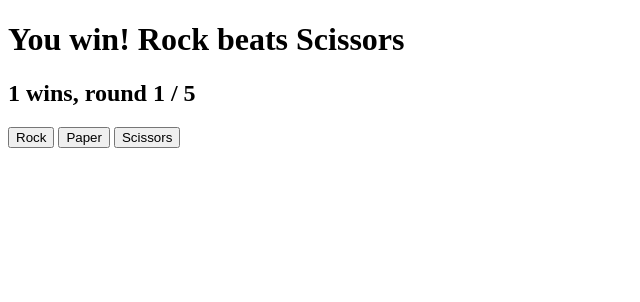
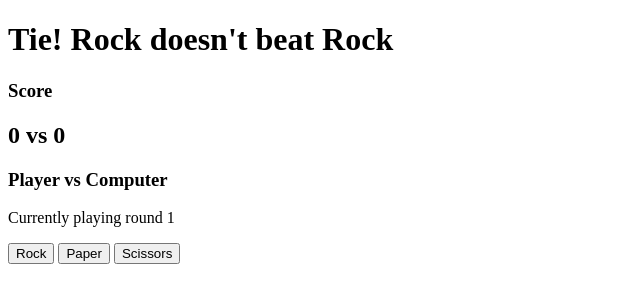
Before and after one commit to stieludv/top-rock-paper-scissors, a plain HTML site: page index.html in a window 1280 px wide. Both pictures are taken after a click on the button "Rock". Shown: the whole page, without its empty margins (0-640 px from the left). Drawn offline with Linux system fonts and the light colour scheme.

Commit message:
game ui now works with no bugs

```diff
--- a/game.js
+++ b/game.js
@@ -102,9 +102,9 @@ function gameConsole(rounds) {
 ///
 
 // Keep track of result
-let maxRounds = 5;
+let winningScore = 5;
+let computerWins = 0;
 let playerWins = 0;
-let ties = 0;
 let round = 0;
 
 // Display result of played round
@@ -113,50 +113,57 @@ function displayPlayerMessage(message) {
 }
 
 // Display result of played round
-function displayPlayerWins(wins) {
-    document.getElementById("wins").textContent = `${wins} wins, round ${round} / ${maxRounds}`;
+function displayRunningScore(playerWins, computerWins, round) {
+    document.getElementById("score").textContent = `${playerWins} vs ${computerWins}`;
+    document.getElementById("round").textContent = `Currently playing round ${round}`;
 }
 
 // Play a round with UI
-function playRoundUI(e) {
+function playGameUI(e) {
     // Play round
     const cc = getComputerChoice();
     const pc = e.target.dataset["choice"];
     const result = playRound(pc, cc);
+
+    // Change score
     if (result === "win") playerWins++;
+    if (result === "lost") computerWins++;
+
+    // Increase round
     round++;
-    displayPlayerMessage(getPlayerMessage(result, pc, cc));
-    displayPlayerWins(playerWins);
+
+    // Display score (round is a part of keeping track of score)
+    displayRunningScore(playerWins, computerWins, round);
+
+    // Did someone win the game yet?
+    if (playerWins === winningScore) {
+        // Display message for won game & reset
+        resetGameUI("You won the game")
+    }
+    else if (computerWins === winningScore) {
+        // Display message for lost game & reset
+        resetGameUI("You lost the game")
+    }
+    else {
+        // Display message for current round
+        displayPlayerMessage(getPlayerMessage(result, pc, cc));
+    }
 }
 
 // Reset game UI
 function resetGameUI(message) {
     // Reset game
     playerWins = 0;
+    computerWins = 0;
     round = 0;
-    displayPlayerMessage(message + ", play again?", "", "");
-    displayPlayerWins("Start by clicking a button");
+    displayPlayerMessage(message + ", play again?");
 }
 
-// Game logic to decide when we win/lose the game, when to play a new round and when to reset the game
-function gameUI(e) {
-    if ((maxRounds - playerWins) < (maxRounds / 2)) {
-        // Player won
-        resetGameUI("You won")
-    }
-    if ((maxRounds - playerWins) > (maxRounds / 2) && round === maxRounds) {
-        // Player lost
-        resetGameUI("You lost")
-    }
-    // Otherwise continue playing the game
-    playRoundUI(e);
-}
-
-// Play game with UI
+// Play game with UI, game is run via click events
 const playerChoiceButtons = document.querySelectorAll(".playerChoiceButton");
 playerChoiceButtons.forEach((button) => {
     button.addEventListener("click", (e) => {
         // Play the game
-        gameUI(e);
+        playGameUI(e);
     })
 })
--- a/index.html
+++ b/index.html
@@ -8,8 +8,11 @@
 </head>
 <body>
     <div>
-        <h1 id="result"></h1>
-        <h2 id="wins"></h2>
+        <h1 id="result">Rock Paper Scissors</h1>
+        <h3>Score</h3>
+        <h2 id="score">0 vs 0</h2>
+        <h3>Player vs Computer</h3>
+        <p id="round">Press a button to start</p>
     </div>
     <div>
         <button data-choice="rock" class="playerChoiceButton">Rock</button>
```
